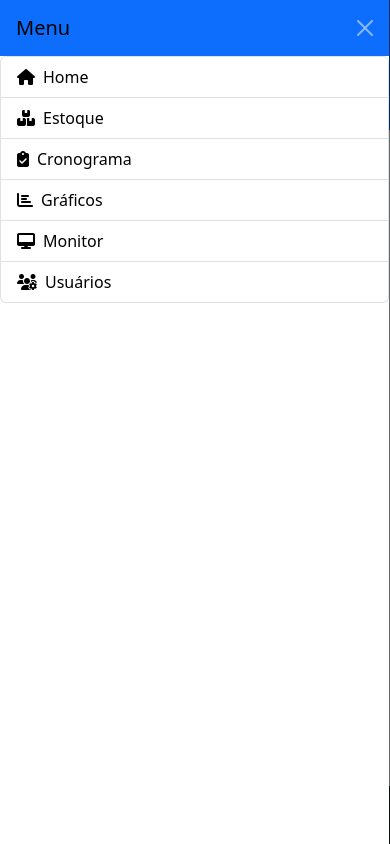
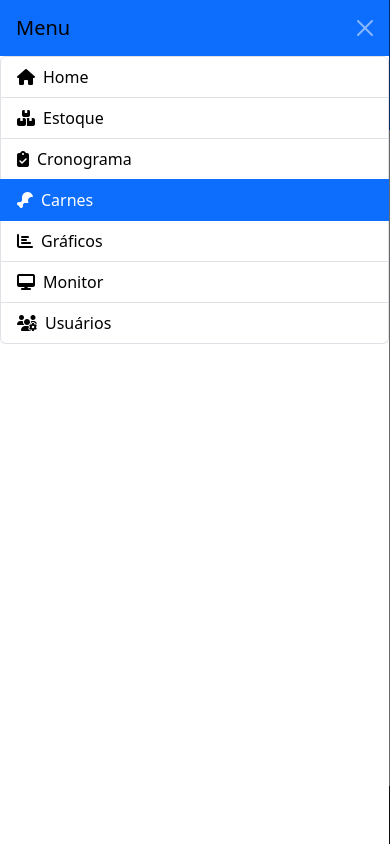
Before and after one commit to SrLuther/MultiMax, a Flask app: page /carnes/ in a window 390 px wide, after a click on "Menu". Run offline with Flask 3, Linux system fonts and the light colour scheme; a user stored in the database is signed in; data that the repository does not hold is empty.

Commit message:
Base: adicionar link 'Carnes' no menu mobile (offcanvas)
Autor: Ciano <ciano@local>
Data: 2025-12-02 02:20:13

Arquivos alterados (numstat):
1	0	templates/base.html

Arquivos alterados (status):
M	templates/base.html

```diff
--- a/templates/base.html
+++ b/templates/base.html
@@ -186,6 +186,7 @@
       <a class="list-group-item list-group-item-action {% if active_page == 'index' %}active{% endif %}" href="{{ url_for('estoque.index') }}"><i class="fas fa-boxes me-2"></i>Estoque</a>
       {% if current_user.nivel in ('operador', 'admin') %}
       <a class="list-group-item list-group-item-action {% if active_page == 'cronograma' %}active{% endif %}" href="{{ url_for('cronograma.cronograma') }}"><i class="fas fa-clipboard-check me-2"></i>Cronograma</a>
+      <a class="list-group-item list-group-item-action {% if active_page == 'carnes' %}active{% endif %}" href="{{ url_for('carnes.index') }}"><i class="fas fa-drumstick-bite me-2"></i>Carnes</a>
       {% endif %}
       <a class="list-group-item list-group-item-action {% if active_page == 'graficos' %}active{% endif %}" href="{{ url_for('usuarios.graficos') }}"><i class="fas fa-chart-bar me-2"></i>Gráficos</a>
       {% if current_user.nivel == 'admin' %}
```
